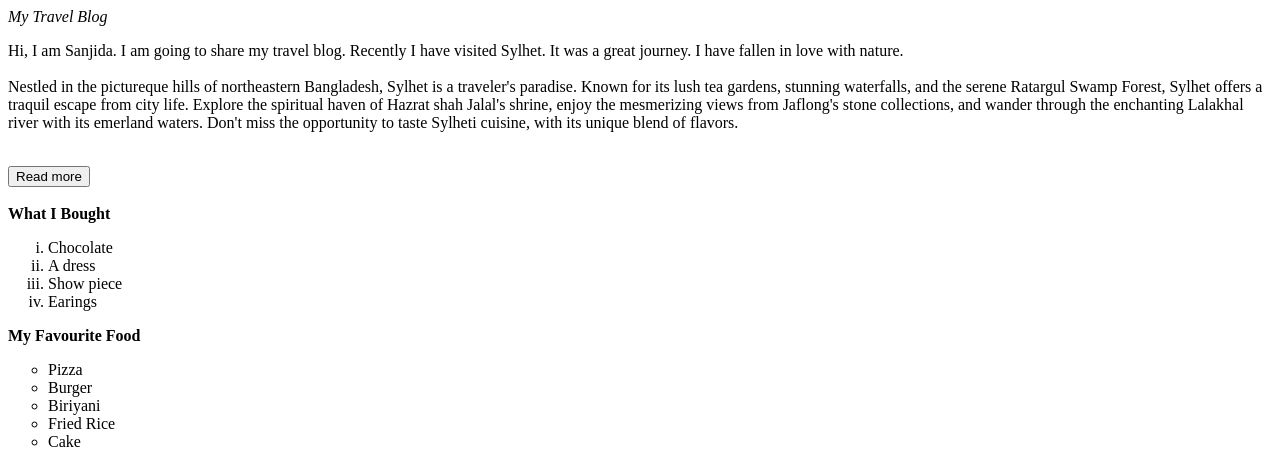
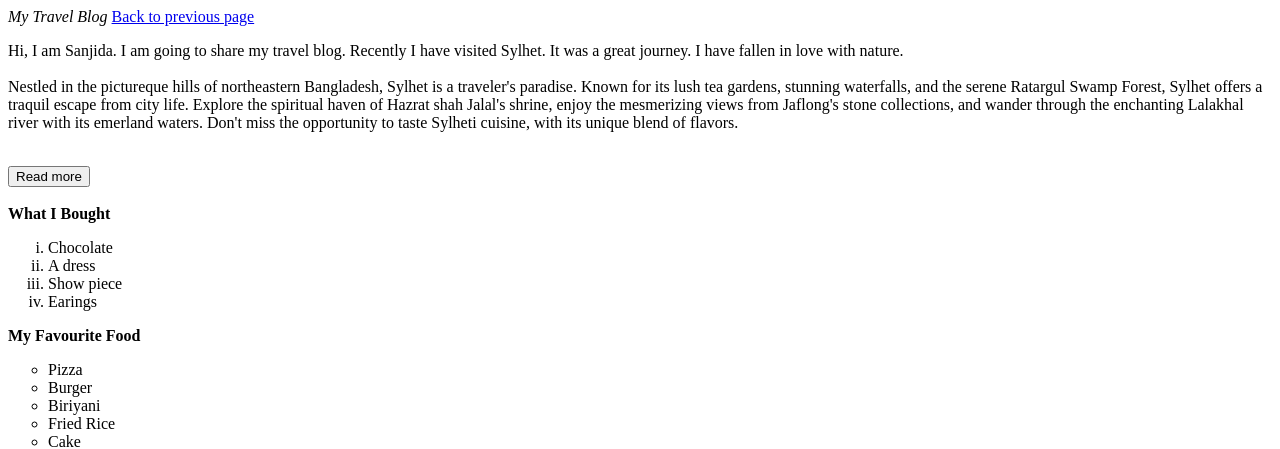
Before and after one commit to sanji118/My-Simple-Website, a plain HTML site: page page2.html in a window 1280 px wide. Shown: the top 449 px of the page. Drawn offline with Linux system fonts and the light colour scheme.

Commit message:
Update page2.html

```diff
--- a/page2.html
+++ b/page2.html
@@ -8,6 +8,7 @@
         <title>"My travel Blog"</title>
     </head>
     <body><!--This is the body section.-->
+        <a href="index.html">Back to previous page</a>
         <div>
             <p><!--This is paragraph section-->
                 Hi, I am Sanjida. I am going to share my travel blog. Recently I have visited Sylhet. It was a great journey. I have fallen in love with nature.
```
